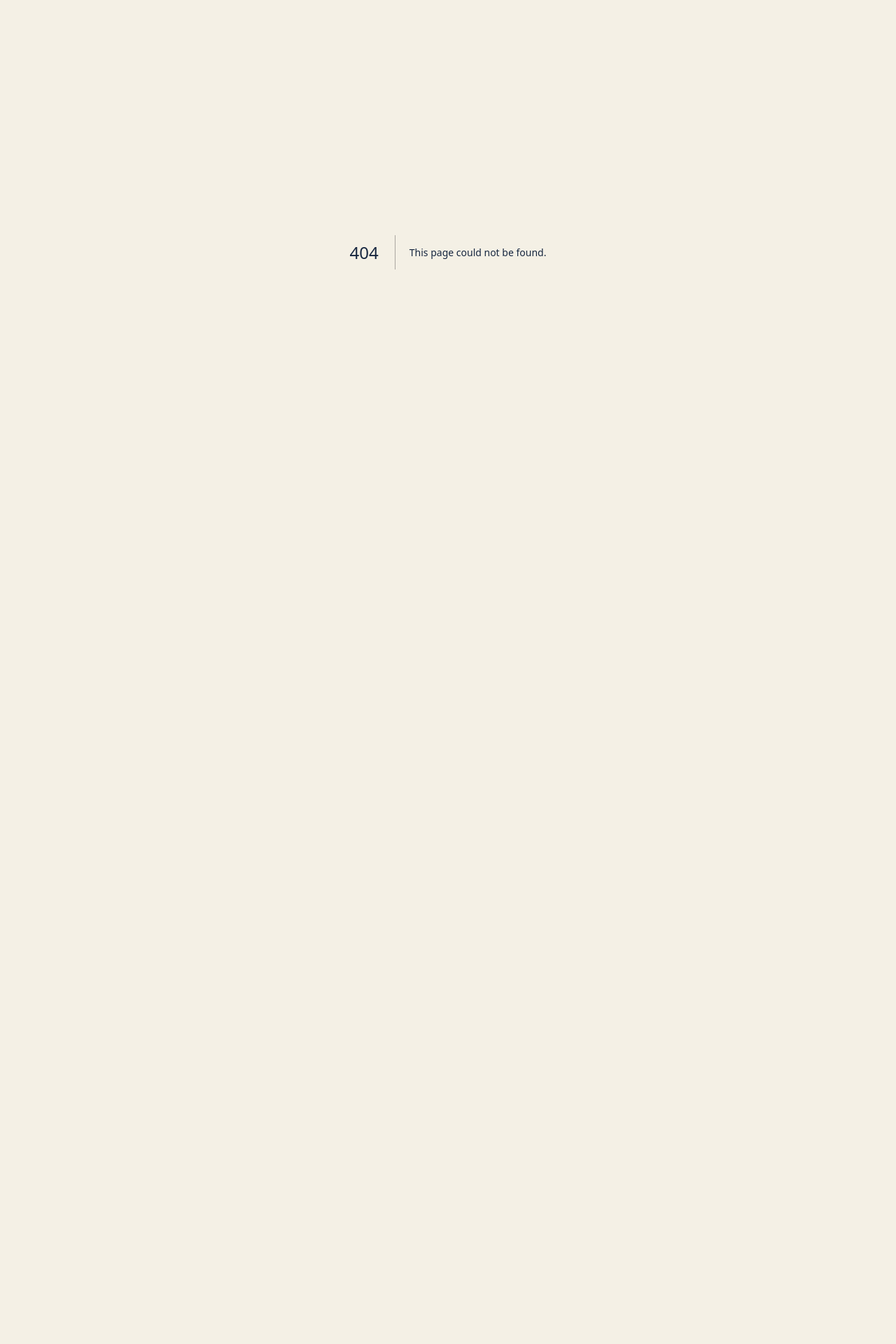
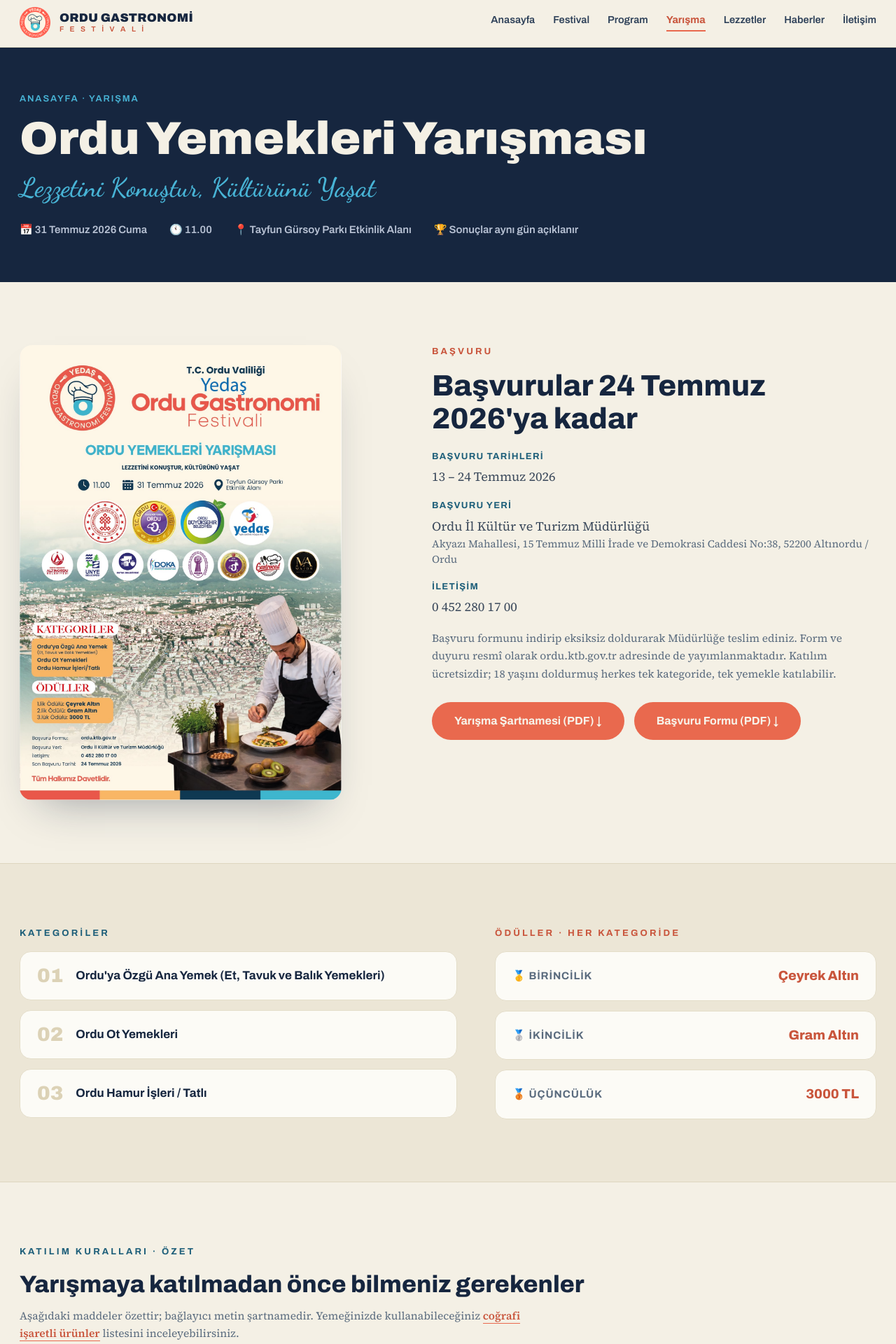
Before and after one commit to ImAnurath/gastrordu, a Next.js app: page /yarisma in a window 1280 px wide. Before the commit this address had no page. Shown: the part 40-1960 px from the top of the page at 70% size. Before the commit the page ends 800 px from the top, so only its background shows below. Built offline with nearby package versions, Linux system fonts and the light colour scheme.

Commit message:
feat(yarisma): competition page with poster, categories, prizes, rules, PDF downloads

```diff
--- /dev/null
+++ b/src/app/(site)/yarisma/page.tsx
@@ -0,0 +1,143 @@
+import Link from 'next/link'
+import type { Metadata } from 'next'
+import { Header } from '@/components/Header'
+import { ImageLightbox } from '@/components/ImageLightbox'
+import { yarisma } from '@/content/yarisma'
+import { festival } from '@/content/festival'
+
+export const metadata: Metadata = {
+  title: 'Ordu Yemekleri Yarışması | Ordu Gastronomi Festivali',
+  description:
+    'YEDAŞ Ordu Gastronomi Festivali Ordu Yemekleri Yarışması · 31 Temmuz 2026 · Başvurular 24 Temmuz\'a kadar.',
+}
+
+export default function Yarisma() {
+  return (
+    <>
+      <Header active="yarisma" />
+
+      {/* TITLE BAND */}
+      <section className="bg-navy text-[#EDE7D6]">
+        <div className="mx-auto max-w-[1440px] px-7 py-[clamp(44px,5vw,68px)]">
+          <div className="mb-[14px] font-heading text-[13px] font-semibold tracking-[0.14em] text-blue">
+            <Link href="/" className="text-blue no-underline">ANASAYFA</Link> · YARIŞMA
+          </div>
+          <h1 className="mb-[14px] mt-0 font-heading text-[clamp(38px,5.5vw,66px)] font-black leading-none text-cream">
+            {yarisma.title}
+          </h1>
+          <p className="m-0 max-w-[720px] font-script text-[clamp(24px,3.4vw,38px)] leading-tight text-blue">
+            {yarisma.motto}
+          </p>
+          <div className="mt-6 flex flex-wrap gap-x-8 gap-y-2 font-heading text-[15px] font-semibold text-[#B8C2D4]">
+            <span>📅 {yarisma.dateLabel}</span>
+            <span>🕚 {yarisma.time}</span>
+            <span>📍 {yarisma.venue}</span>
+            <span>🏆 {yarisma.resultsLabel}</span>
+          </div>
+        </div>
+      </section>
+
+      {/* POSTER + APPLICATION */}
+      <section className="mx-auto flex max-w-[1440px] flex-wrap items-start gap-[54px] px-7 py-[clamp(56px,7vw,90px)]">
+        <div className="flex-[1_1_340px]">
+          <ImageLightbox
+            src={yarisma.poster.src}
+            alt={yarisma.poster.alt}
+            triggerClassName="group relative block aspect-[1448/2048] w-full max-w-[460px] cursor-zoom-in overflow-hidden rounded-[18px] shadow-[0_30px_60px_-30px_rgba(22,38,63,.4)]"
+            imgClassName="h-full w-full object-cover transition duration-300 group-hover:scale-[1.02]"
+          />
+        </div>
+
+        <div className="flex-[1_1_440px]">
+          <div className="mb-4 font-heading text-[13px] font-bold tracking-[0.24em] text-coral-deep">BAŞVURU</div>
+          <h2 className="mb-[22px] mt-0 font-heading text-[clamp(28px,3.6vw,42px)] font-extrabold leading-[1.1] text-navy">
+            Başvurular {yarisma.application.deadlineLabel}&apos;ya kadar
+          </h2>
+          <div className="flex flex-col gap-[18px]">
+            <div>
+              <div className="mb-[5px] font-heading text-[13px] font-bold uppercase tracking-[0.1em] text-blue-deep">Başvuru Tarihleri</div>
+              <div className="font-body text-lg text-[#3C4A5C]">{yarisma.application.dateLabel}</div>
+            </div>
+            <div>
+              <div className="mb-[5px] font-heading text-[13px] font-bold uppercase tracking-[0.1em] text-blue-deep">Başvuru Yeri</div>
+              <div className="font-body text-lg text-[#3C4A5C]">{yarisma.application.place}</div>
+              <div className="font-body text-[15px] text-[#5A6B7E]">{festival.address}</div>
+            </div>
+            <div>
+              <div className="mb-[5px] font-heading text-[13px] font-bold uppercase tracking-[0.1em] text-blue-deep">İletişim</div>
+              <a href={`tel:${yarisma.application.phone.replace(/\s/g, '')}`} className="font-body text-lg text-[#3C4A5C] no-underline hover:text-blue-deep">
+                {yarisma.application.phone}
+              </a>
+            </div>
+            <p className="m-0 font-body text-[15.5px] leading-relaxed text-[#5A6B7E]">{yarisma.application.note}</p>
+          </div>
+          <div className="mt-7 flex flex-wrap gap-[14px]">
+            {yarisma.downloads.map((d) => (
+              <a
+                key={d.href}
+                href={d.href}
+                target="_blank"
+                rel="noopener noreferrer"
+                className="rounded-full bg-coral px-8 py-[15px] font-heading text-base font-bold text-[#F7F4EA] no-underline transition-transform hover:-translate-y-0.5"
+              >
+                {d.label} ↓
+              </a>
+            ))}
+          </div>
+        </div>
+      </section>
+
+      {/* CATEGORIES + PRIZES */}
+      <section className="border-y border-[#DED6C0] bg-[#ECE6D6]">
+        <div className="mx-auto flex max-w-[1440px] flex-wrap gap-[54px] px-7 py-[clamp(56px,7vw,90px)]">
+          <div className="flex-[1_1_400px]">
+            <div className="mb-4 font-heading text-[13px] font-bold tracking-[0.24em] text-blue-deep">KATEGORİLER</div>
+            <div className="flex flex-col gap-[14px]">
+              {yarisma.categories.map((c, i) => (
+                <div key={c} className="flex items-center gap-[18px] rounded-2xl border border-[#E4DDC9] bg-[#FCFBF6] px-6 py-5">
+                  <span className="font-heading text-[28px] font-black leading-none text-[#DCD2B6]">{String(i + 1).padStart(2, '0')}</span>
+                  <span className="font-heading text-[17px] font-bold text-navy">{c}</span>
+                </div>
+              ))}
+            </div>
+          </div>
+          <div className="flex-[1_1_320px]">
+            <div className="mb-4 font-heading text-[13px] font-bold tracking-[0.24em] text-coral-deep">ÖDÜLLER · HER KATEGORİDE</div>
+            <div className="flex flex-col gap-[14px]">
+              {yarisma.prizes.map((p, i) => (
+                <div key={p.rank} className="flex items-center justify-between rounded-2xl border border-[#E4DDC9] bg-[#FCFBF6] px-6 py-5">
+                  <span className="font-heading text-[15px] font-bold uppercase tracking-[0.06em] text-[#5A6B7E]">
+                    {['🥇','🥈','🥉'][i]} {p.rank}
+                  </span>
+                  <span className="font-heading text-[19px] font-extrabold text-coral-deep">{p.prize}</span>
+                </div>
+              ))}
+            </div>
+          </div>
+        </div>
+      </section>
+
+      {/* RULES */}
+      <section className="mx-auto max-w-[1440px] px-7 py-[clamp(56px,7vw,90px)]">
+        <div className="mb-4 font-heading text-[13px] font-bold tracking-[0.24em] text-blue-deep">KATILIM KURALLARI · ÖZET</div>
+        <h2 className="mb-[10px] mt-0 font-heading text-[clamp(26px,3vw,34px)] font-extrabold leading-tight text-navy">
+          Yarışmaya katılmadan önce bilmeniz gerekenler
+        </h2>
+        <p className="mb-[26px] mt-0 max-w-[760px] font-body text-[15.5px] leading-relaxed text-[#5A6B7E]">
+          Aşağıdaki maddeler özettir; bağlayıcı metin şartnamedir. Yemeğinizde kullanabileceğiniz{' '}
+          <Link href="/lezzetler" className="border-b border-coral font-semibold text-coral-deep no-underline">
+            coğrafi işaretli ürünler
+          </Link>{' '}
+          listesini inceleyebilirsiniz.
+        </p>
+        <ul className="m-0 grid list-none grid-cols-[repeat(auto-fill,minmax(320px,1fr))] gap-[14px] p-0">
+          {yarisma.rules.map((r) => (
+            <li key={r} className="rounded-2xl border border-[#E4DDC9] bg-[#FCFBF6] px-6 py-[18px] font-body text-[15px] leading-snug text-[#3C4A5C]">
+              {r}
+            </li>
+          ))}
+        </ul>
+      </section>
+    </>
+  )
+}
```
Also changed, not shown: 1 other file (tests, documents, lock files or other folders).
